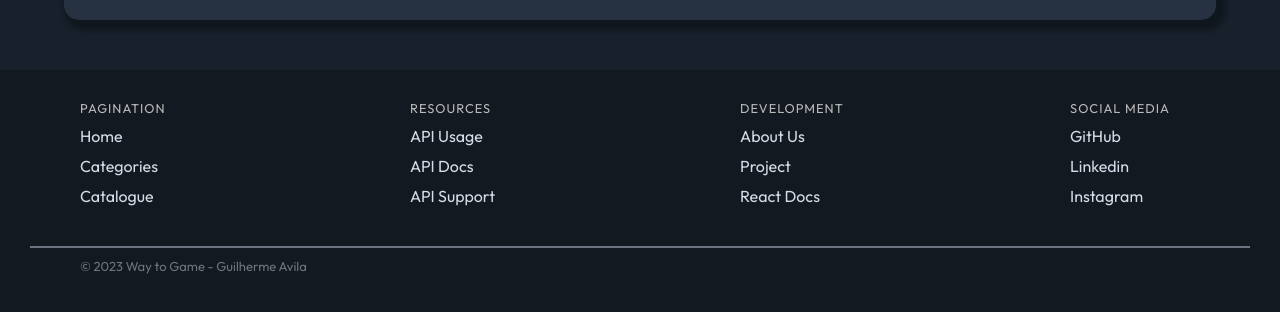
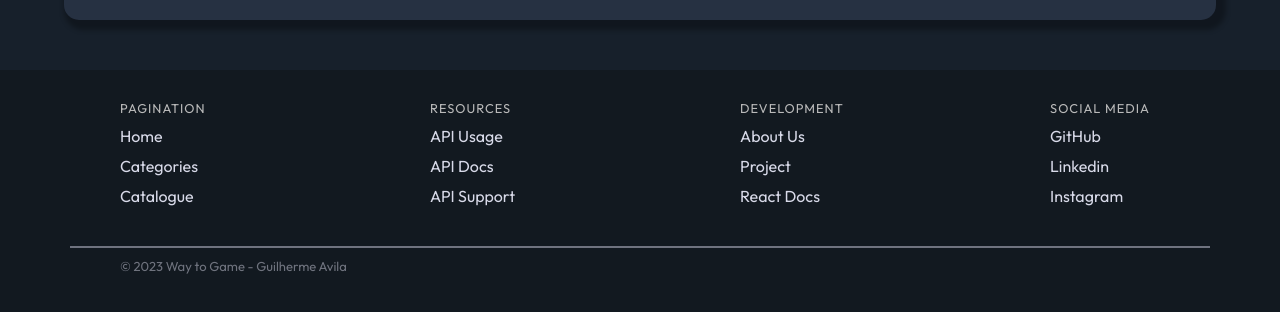
Before and after one commit to TerryKrom/waytogame, a React (Create React App) app: page / in a window 1280 px wide. Shown: the part 2840-3152 px from the top of the page. Built offline with nearby package versions, Linux system fonts and the light colour scheme; no server answers.

Commit message:
style fixed

```diff
--- a/src/components/footer.css
+++ b/src/components/footer.css
@@ -6,6 +6,11 @@ footer {
 
 footer a{
     text-decoration: none;
+}
+
+.footer-main{
+    max-width: 1200px;
+    margin: auto;
 }
 
 footer section {
--- a/src/components/footer.jsx
+++ b/src/components/footer.jsx
@@ -5,6 +5,8 @@ import { Link } from 'react-router-dom';
 const Footer = () => {
     return (
         <footer>
+            <div className="footer-main">
+
             <section class="top">
                 <ul>
                     <li>
@@ -37,6 +39,8 @@ const Footer = () => {
             <section class="bottom">
                 <span>© 2023 Way to Game - Guilherme Avila</span>
             </section>
+            </div>
+
         </footer>
     );
 }
--- a/src/components/miniCard.jsx
+++ b/src/components/miniCard.jsx
@@ -5,11 +5,20 @@ import './miniCard.css';
 
 
 const MiniCard = (props) => {
+
+    const filterTitle = (title) => {
+        if(title.length > 30){
+            return title.slice(0,30)
+        }else{
+            return title
+        }
+    }
+
     return (
         <div className="mini-card">
             <img src={props.game.thumbnail} alt="game thumbnail" />
             <div className="mini-card-body">
-                <h2>{props.game.title}</h2>
+                <h2>{filterTitle(props.game.title)}</h2>
                 <p>
                     <span> Platform: </span>
                     <span>{props.game.platform}</span>
```
